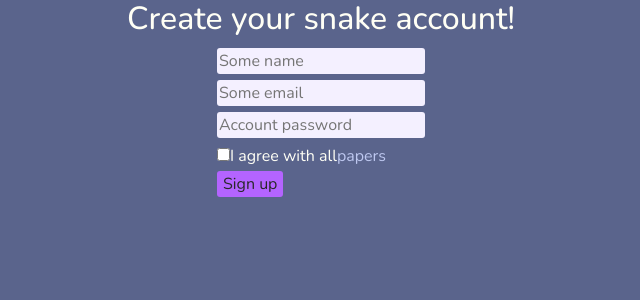
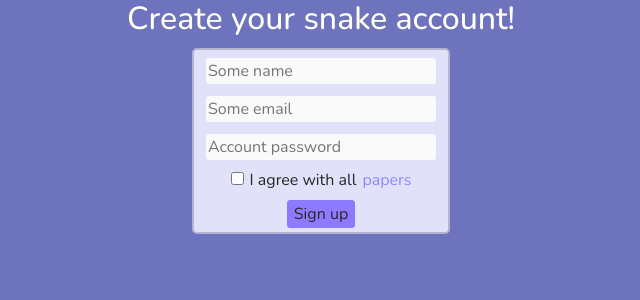
Before and after one commit to emptybutton/JavaScript-snake, a Flask app: page /registration in a window 1280 px wide. Shown: the top 300 px of the page, without its empty margins (319-959 px from the left). Run offline with Flask 2, Linux system fonts and the light colour scheme.

Commit message:
Slightly changed globally front

```diff
--- a/static/css/style.css
+++ b/static/css/style.css
@@ -1,16 +1,7 @@
 @import url('https://fonts.googleapis.com/css2?family=Nunito:ital,wght@0,200;0,300;0,400;0,500;0,600;0,700;0,800;0,900;1,200;1,300;1,400;1,500;1,600;1,700;1,800;1,900&display=swap');
-/*
-colors from this style:
-  ~white: #f4f0ff;
-  ~black: #282828;
-  ~purple: #b464ff;
-  ~grey-purple: #5a648c;
-  ~yellow: #fcd84e;
-  ~light-yellow: #fffdd9;
-*/
 
 body {
-  background-color: #5a648c;
+  background-color: #6e73be;/*#5a648c;*/
   font-family: "Nunito";
   font-weight: 300;
   color: #fffff5;
@@ -34,13 +25,21 @@ a:hover {
 
 input, button {
   border-radius: 3px;
-  background-color: #f4f0ff;
+}
+
+input {
+  background-color: #fafafa;
   border: 0;
 }
 
-input[type="file"] {background-color: inherit}
+input:focus {
+  background-color: #8f7cf7;
+  outline: none;
+}
 
-button:active, input:focus {background-color: #A082E2}
+input[type="text"], input[type="password"] {
+  width: 230px;
+}
 
 header {margin-bottom: 10px}
 
@@ -54,20 +53,32 @@ footer {margin-top: 12px}
 .integrated {display: inline}
 
 .structured-text {
-  text-align: left;
+  background-color: #e1e1fa;
+  border: solid 2px #b4b4d2;
+  border-radius: 5px;
   display: inline-block;
 }
 
-.structured-text * {margin-bottom: 3px}
+.structured-text * {
+  margin-bottom: 3px;
+  margin: 4px 6px 4px 6px;
+  color: #262626;
+}
+
+.structured-text a {color: #8f87ff}
+
+.structured-text a:hover {color: #ffdd00}
 
 button {
-  background-color: #b464ff;
+  background-color: #8e7aff;
   color: #282828;
+  border: solid 1px #8c78ff;
 }
 
 button:active {
   background-color: #fcd84e;
   color: #fffdd9;
+  border: solid 1px #fcd84e;
 }
 
 .form-footer {padding-top: 6px}
@@ -83,7 +94,6 @@ button:active {
 
 .error {
   color: #282828;
-  position: absolute;
 }
 
 #registration-error {padding-left: 10px}
--- a/static/js/registration.js
+++ b/static/js/registration.js
@@ -1,27 +1,19 @@
 const form = document.getElementById("user-form")
-form.addEventListener("submit", isDataCorrect);
+form.addEventListener("submit", manageForm);
 
-function isDataCorrect(event) {
-  const name = form.accountName.value;
-  const login = form.accountLogin.value;
-  const originalPassword = form.originalPassword.value;
-  const confirmPassword = form.confirmPassword.value;
-  const isAgree = form.isAgree.checked;
-
+function manageForm(event) {
   let error;
 
-  if ([name.trim(), login.trim(), originalPassword.trim(), confirmPassword.trim()].map((line) => Boolean(line)).includes(false))
+  if ([form.name.value.trim(), form.email.value.trim(), form.password.value.trim()].map((line) => Boolean(line)).includes(false))
     error = "Fill in all the fields!";
-  else if (originalPassword != confirmPassword)
-    error = "Password mismatch!";
-  else if (!isAgree)
+  else if (!form.isAgree.checked)
     error = "Agree to it";
   else
     error = null
 
 
-  if (error != null) {
+  if (error) {
+    alert(error) //Test ficha
     event.preventDefault();
-    document.getElementById("registration-error").innerHTML = error;
   }
 }
--- a/templates/not-found.html
+++ b/templates/not-found.html
@@ -1,7 +1,7 @@
-{% extends 'secondary.html' %}
+{% extends 'base.html' %}
 
 {% block title %}Get away from here{% endblock %}
 
-{% block main %}
+{% block body %}
   <h3 class="sender">You appear to be lost :(</h3>
 {% endblock %}
--- a/templates/password-recovery.html
+++ b/templates/password-recovery.html
@@ -1 +1 @@
-{% extends 'secondary.html' %}
+{% extends 'base.html' %}
--- a/templates/profile.html
+++ b/templates/profile.html
@@ -1,5 +1,5 @@
-{% extends 'secondary.html' %}
+{% extends 'base.html' %}
 
-{% block main %}
+{% block body %}
   <h3>Hello {{user_name}} !</h3>
 {% endblock %}
--- a/templates/registration.html
+++ b/templates/registration.html
@@ -10,7 +10,7 @@
   <form method="post" id="user-form">
     <div class="structured-text">
       <div id="user-name">
-        <input type="text" name="url" placeholder="Some name" maxlength="256">
+        <input type="text" name="name" placeholder="Some name" maxlength="256">
       </div>
       <div id="user-email">
         <input type="text" name="email" placeholder="Some email" maxlength="256">
```
Also changed, not shown: templates/secondary.html (deleted, +0 -8 lines).
